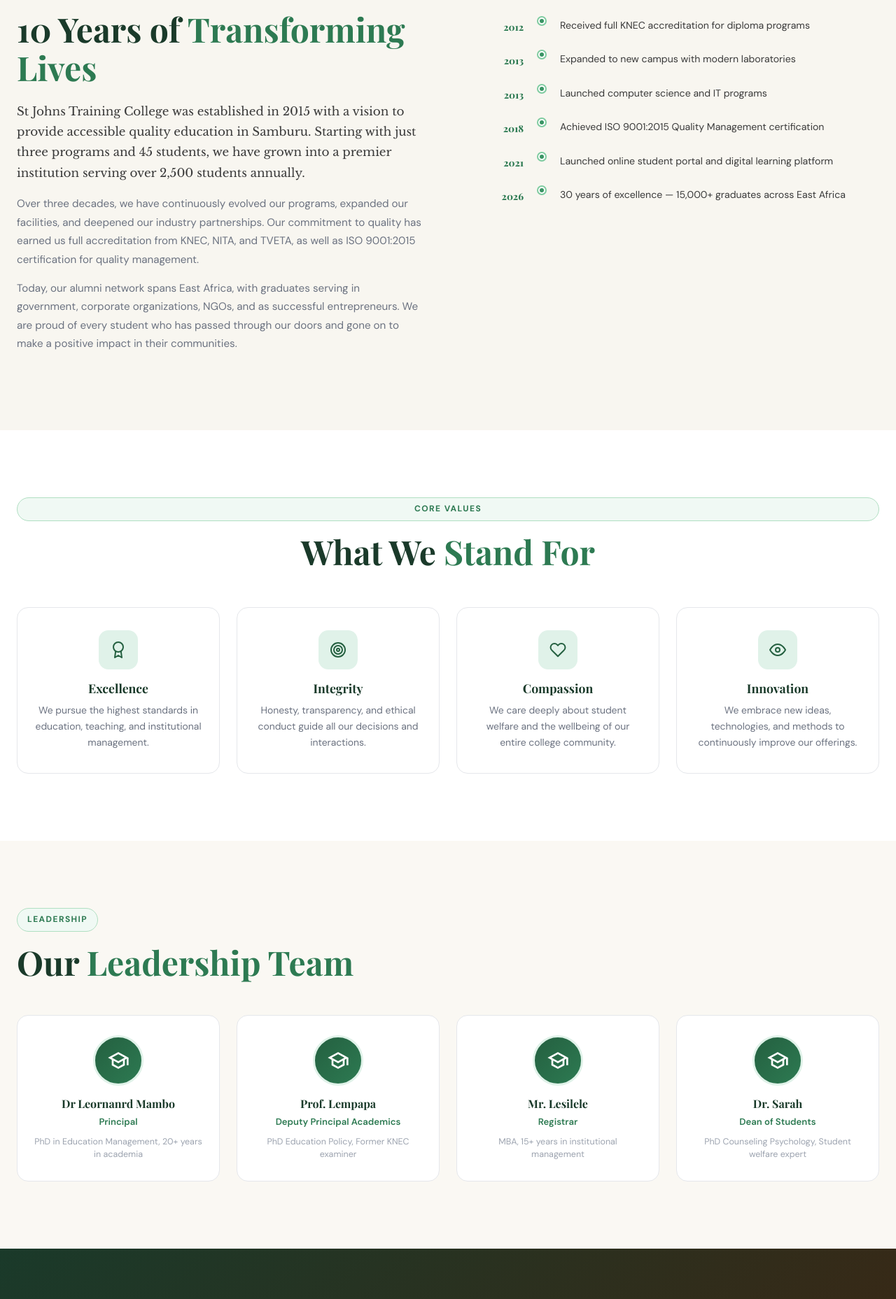
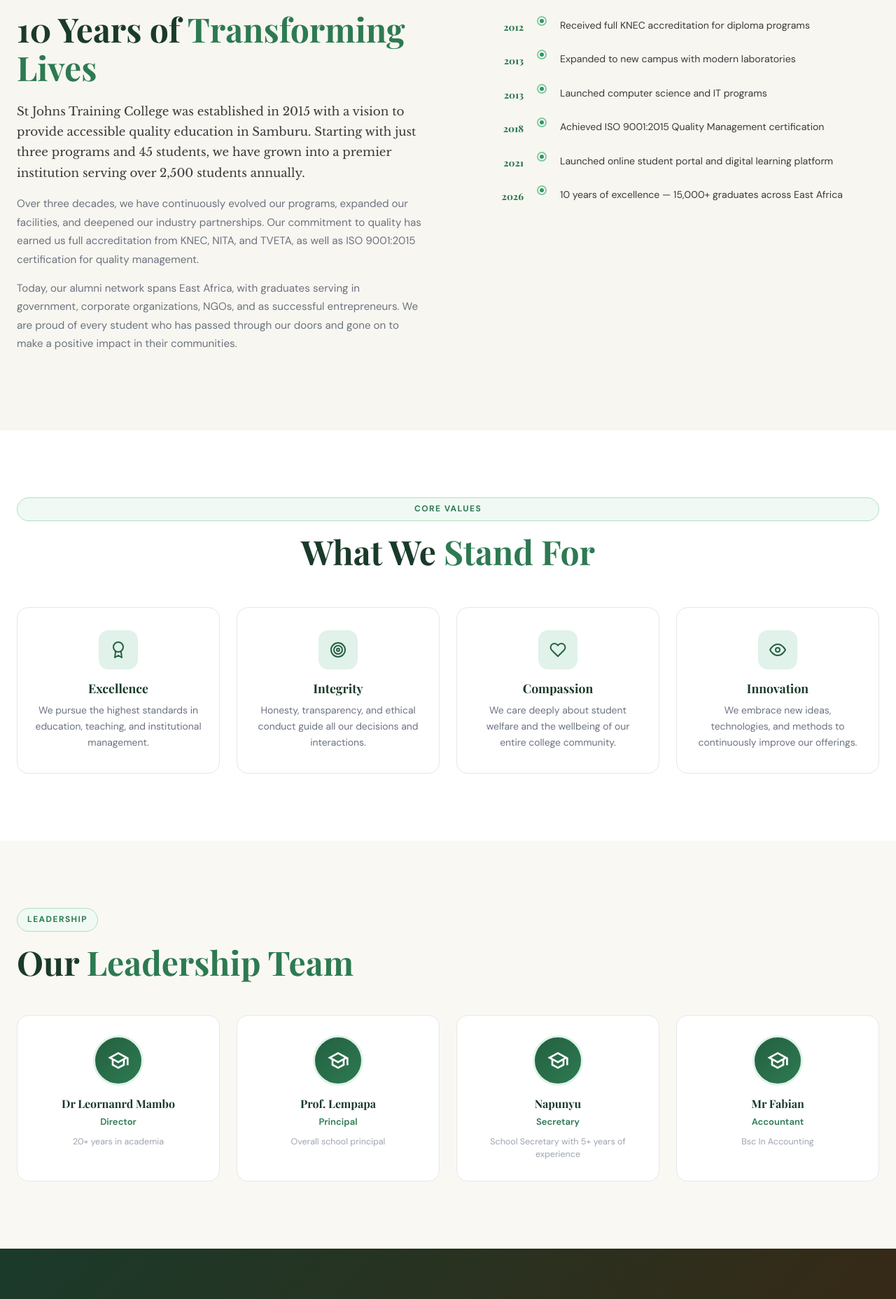
Before and after one commit to richardngasike/StJohn, a Next.js app: page /about in a window 1280 px wide. Shown: the part 1101-2958 px from the top of the page at 70% size. Built offline with nearby package versions, Linux system fonts and the light colour scheme; a web font is replaced by a local one.

Commit message:
adding the about section image

```diff
--- a/src/app/about/page.js
+++ b/src/app/about/page.js
@@ -5,10 +5,10 @@ import styles from './about.module.css';
 export const metadata = { title: 'About Us' };
 
 const leadership = [
-  { name: 'Dr Leornanrd Mambo', role: 'Principal', desc: 'PhD in Education Management, 20+ years in academia' },
-  { name: 'Prof. Lempapa', role: 'Deputy Principal Academics', desc: 'PhD Education Policy, Former KNEC examiner' },
-  { name: 'Mr. Lesilele', role: 'Registrar', desc: 'MBA, 15+ years in institutional management' },
-  { name: 'Dr. Sarah', role: 'Dean of Students', desc: 'PhD Counseling Psychology, Student welfare expert' },
+  { name: 'Dr Leornanrd Mambo', role: 'Director', desc: '20+ years in academia' },
+  { name: 'Prof. Lempapa', role: 'Principal', desc: 'Overall school principal' },
+  { name: 'Napunyu', role: 'Secretary', desc: 'School Secretary with 5+ years of experience' },
+  { name: 'Mr Fabian', role: 'Accountant', desc: 'Bsc In Accounting' },
 ];
 
 const values = [
@@ -25,7 +25,7 @@ const milestones = [
   { year: '2013', event: 'Launched computer science and IT programs' },
   { year: '2018', event: 'Achieved ISO 9001:2015 Quality Management certification' },
   { year: '2021', event: 'Launched online student portal and digital learning platform' },
-  { year: '2026', event: '30 years of excellence — 15,000+ graduates across East Africa' },
+  { year: '2026', event: '10 years of excellence — 15,000+ graduates across East Africa' },
 ];
 
 export default function AboutPage() {
```
